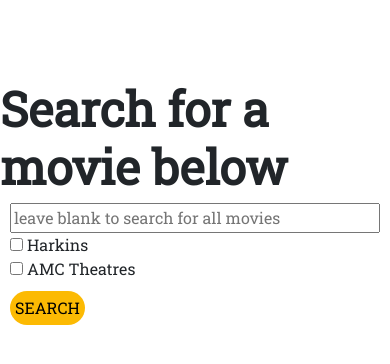
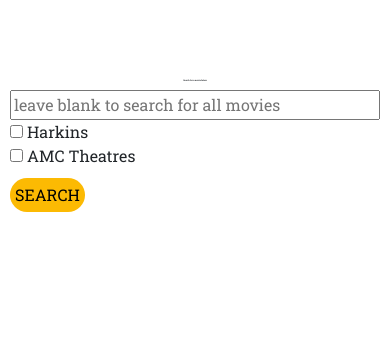
Before and after one commit to zachspiel/Movie-Search-App, a Flask app: page /search in a window 390 px wide. Shown: the part 56-420 px from the top of the page. Run offline with Flask 2, Linux system fonts and the light colour scheme; some libraries are stand-ins or nearby versions.

Commit message:
fixed mobile styling

```diff
--- a/static/styles/styles.css
+++ b/static/styles/styles.css
@@ -4,9 +4,21 @@ body {
 }
 
 #title{
-	font-size:3rem;
+	font-size:20px;
 
 	font-weight:bold;
+}
+
+@media only screen and (max-width: 768px) {
+  #title {
+    font-size: 2px !important;
+  }
+}
+
+@media only screen and (max-width: 320px) {
+  #title {
+    font-size: 15px !important;
+  }
 }
 
 #title,#search-text{
--- a/templates/search.html
+++ b/templates/search.html
@@ -42,7 +42,7 @@
       <div class="container-fluid" >
       <div class="row justify-content-center align-items-center">
       	<div class="row-sm-12">
-         <h1 id="title" class="text-lg-center">Search for a movie below</h1>
+         <h1 id="title">Search for a movie below</h1>
         </div>
       </div>
       <div class="row justify-content-center align-items-center" >
```
